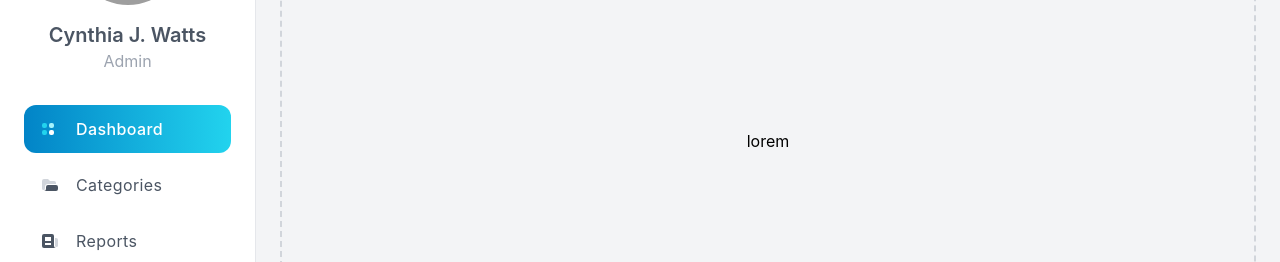
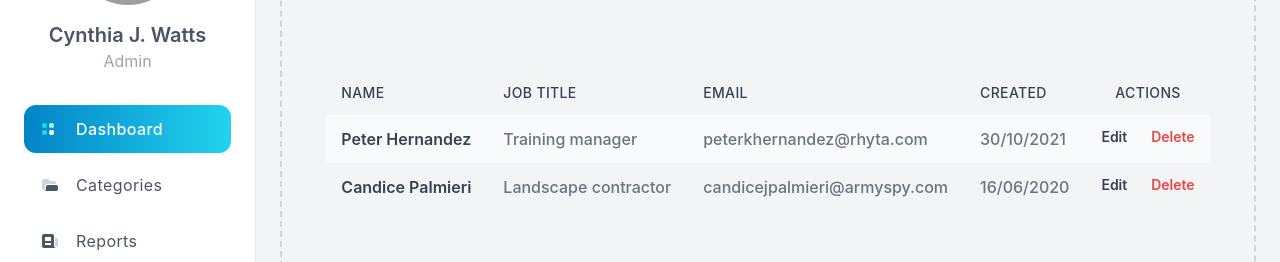
Before and after one commit to samiramrullah/Assessment, a React (Create React App) app in the folder frontend/: page /dashboard in a window 1280 px wide. Shown: the part 267-529 px from the top of the page. Built offline with nearby package versions, Linux system fonts and the light colour scheme; grey boxes are pictures that could not be loaded.

Commit message:
table added

```diff
--- /dev/null
+++ b/frontend/src/components/TableData.js
@@ -0,0 +1,70 @@
+import React from 'react'
+import axios from 'axios'
+const TableData = () => {
+
+  const data = [
+    {
+      name: "Peter Hernandez",
+      job: "Training manager",
+      email: "peterkhernandez@rhyta.com",
+      created: "30/10/2021"
+    },
+    {
+      name: "Candice Palmieri",
+      job: "Landscape contractor",
+      email: "candicejpalmieri@armyspy.com ",
+      created: "16/06/2020"
+    },
+
+  ]
+    return (
+        <div className="  w-full max-w-7xl overflow-x-auto">
+            <table className=" min-w-full rounded-md border border-gray-200 overflow-hidden">
+
+                {/* :TABLE HEAD */}
+                <thead className="min-w-full bg-gray-100 text-left text-gray-700">
+                    <tr>
+                        {/* ::Name */}
+                        <th className="py-3 px-4 text-sm font-medium uppercase tracking-wide" scope="col">Name</th>
+                        {/* ::Job Title */}
+                        <th className="py-3 px-4 text-sm font-medium uppercase tracking-wide" scope="col">Job Title</th>
+                        {/* ::Email */}
+                        <th className="py-3 px-4 text-sm font-medium uppercase tracking-wide" scope="col">Email</th>
+                        {/* ::Created Date */}
+                        <th className="py-3 px-4 text-sm font-medium uppercase tracking-wide" scope="col">Created</th>
+                        {/* ::Actions */}
+                        <th className="py-3 px-4 text-center text-sm font-medium uppercase tracking-wide" scope="col">Actions</th>
+                    </tr>
+                </thead>
+
+
+                {/* :TABLE BODY */}
+                <tbody className="">
+                    {data?.map((user, index) => (
+                        <tr key={user.name} className={`${index % 2 === 0 ? "bg-gray-50" : "bg-gray-100"} whitespace-nowrap`}>
+                            {/* ::User Name */}
+                            <td className="py-3 px-4 text-base text-gray-700 font-semibold">{user.name}</td>
+                            {/* ::User Job Title */}
+                            <td className="py-3 px-4 text-base text-gray-500 font-medium">{user.job}</td>
+                            {/* ::User Email */}
+                            <td className="py-3 px-4 text-base text-gray-500 font-medium">{user.email}</td>
+                            {/* ::User Created Date */}
+                            <td className="py-3 px-4 text-base text-gray-500 font-medium">{user.created}</td>
+                            {/* ::Action Buttons */}
+                            <td className="py-3 px-4 flex justify-around items-center space-x-6 text-base text-gray-700 font-medium">
+                                {/* :::edit button */}
+                                <button type="button" className="text-sm text-gray-700 font-semibold hover:underline hover:text-black">Edit</button>
+                                {/* :::delete button */}
+                                <button type="button" className="text-sm text-red-500 font-semibold hover:text-red-600">Delete</button>
+                            </td>
+                        </tr>
+                    ))
+                    }
+                </tbody>
+
+            </table>
+        </div>
+    )
+}
+
+export default TableData
--- a/frontend/src/pages/Dashboard.js
+++ b/frontend/src/pages/Dashboard.js
@@ -1,5 +1,6 @@
 import React from 'react'
 import dp from '../assets/dp.jpg';
+import TableData from '../components/TableData';
 const Dashboard = () => {
     return (
         <>
@@ -276,7 +277,7 @@ const Dashboard = () => {
                             class="flex h-[80vh] items-center justify-center rounded-xl border-2 border-dashed border-gray-300 dark:border-gray-600"
                         >
                             <span class="dark:text-white">
-                                lorem
+                                <TableData/>
                             </span>
                         </div>
                     </div>
```
Also changed, not shown: 1 other file (tests, documents, lock files or other folders).
